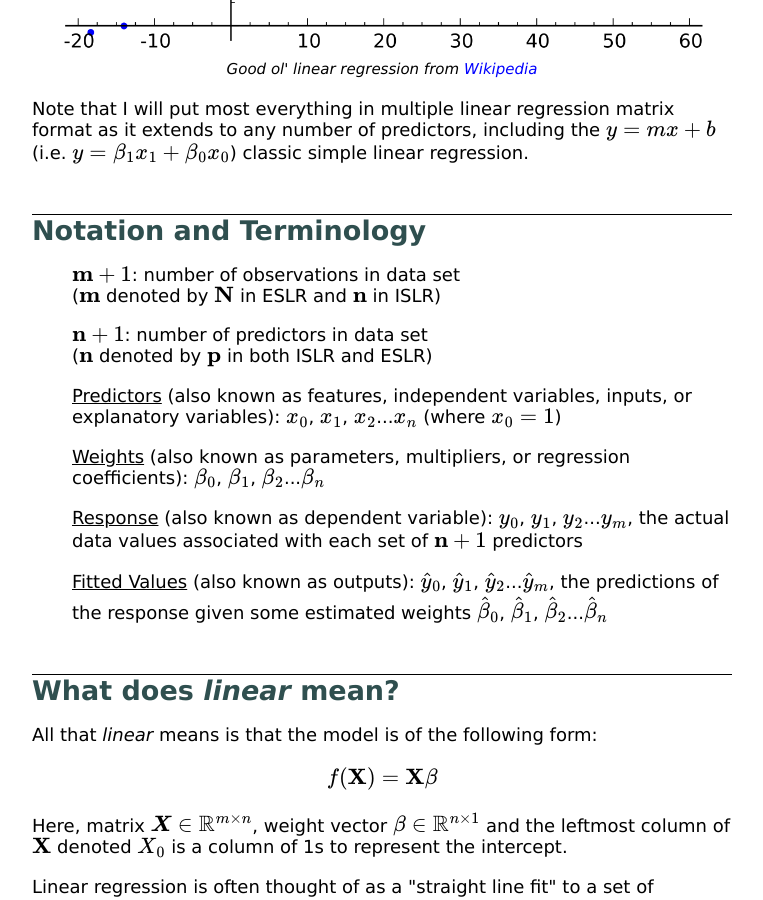
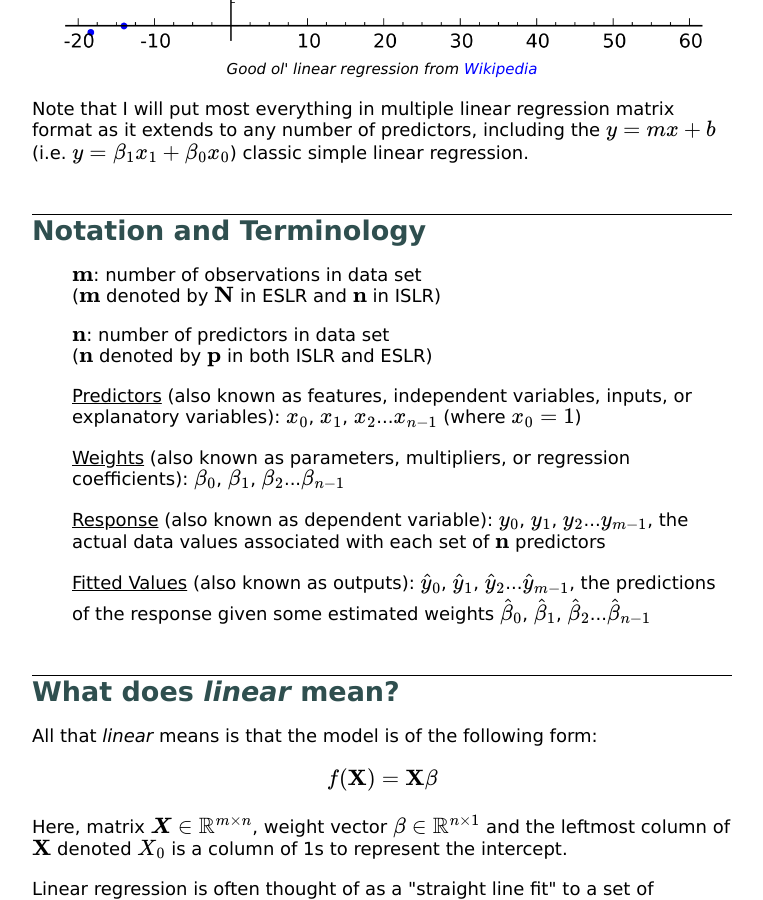
Before and after one commit to robinovitch61/robinovitch61.github.io, a Jekyll site: the page built from _posts/2019-10-18-linear-regression-theory.html, in a window 1280 px wide and 900 px high, scrolled down 749 px. Shown: the whole window, without its empty margins (258-1021 px from the left). Built offline with Jekyll 4.4.1, drawn with Linux system fonts in a browser that asks for light colours.

Commit message:
num predictors/samples notation fix

```diff
--- a/_posts/2019-10-18-linear-regression-theory.html
+++ b/_posts/2019-10-18-linear-regression-theory.html
@@ -17,12 +17,12 @@ layout: post
 <h2>Notation and Terminology</h2>
 <p>
     <ul>
-        <p>\(\mathbf{m} + 1\): number of observations in data set <br>(\(\mathbf{m}\) denoted by \(\mathbf{N}\) in ESLR and \(\mathbf{n}\) in ISLR)</p>
-        <p>\(\mathbf{n} + 1\): number of predictors in data set <br>(\(\mathbf{n}\) denoted by \(\mathbf{p}\) in both ISLR and ESLR)</p>
-        <p><span class="underline">Predictors</span> (also known as features, independent variables, inputs, or explanatory variables): \( x_0 \), \( x_1 \), \( x_2 \)...\( x_n \) (where \( x_0 = 1 \))</p>
-        <p><span class="underline">Weights</span> (also known as parameters, multipliers, or regression coefficients): \( \beta_0 \), \( \beta_1 \), \( \beta_2 \)...\( \beta_n \)</p>
-        <p><span class="underline">Response</span> (also known as dependent variable): \( y_0 \), \( y_1 \), \( y_2 \)...\( y_m \), the actual data values associated with each set of \( \mathbf{n} +1 \) predictors</p>
-        <p><span class="underline">Fitted Values</span> (also known as outputs): \( \hat{y}_0 \), \( \hat{y}_1 \), \( \hat{y}_2 \)...\( \hat{y}_m \), the predictions of the response given some estimated weights \( \hat{\beta}_0 \), \( \hat{\beta}_1 \), \( \hat{\beta}_2 \)...\( \hat{\beta}_n \)</p>
+        <p>\(\mathbf{m}\): number of observations in data set <br>(\(\mathbf{m}\) denoted by \(\mathbf{N}\) in ESLR and \(\mathbf{n}\) in ISLR)</p>
+        <p>\(\mathbf{n}\): number of predictors in data set <br>(\(\mathbf{n}\) denoted by \(\mathbf{p}\) in both ISLR and ESLR)</p>
+        <p><span class="underline">Predictors</span> (also known as features, independent variables, inputs, or explanatory variables): \( x_0 \), \( x_1 \), \( x_2 \)...\( x_{n-1} \) (where \( x_0 = 1 \))</p>
+        <p><span class="underline">Weights</span> (also known as parameters, multipliers, or regression coefficients): \( \beta_0 \), \( \beta_1 \), \( \beta_2 \)...\( \beta_{n-1} \)</p>
+        <p><span class="underline">Response</span> (also known as dependent variable): \( y_0 \), \( y_1 \), \( y_2 \)...\( y_{m-1} \), the actual data values associated with each set of \( \mathbf{n} \) predictors</p>
+        <p><span class="underline">Fitted Values</span> (also known as outputs): \( \hat{y}_0 \), \( \hat{y}_1 \), \( \hat{y}_2 \)...\( \hat{y}_{m-1} \), the predictions of the response given some estimated weights \( \hat{\beta}_0 \), \( \hat{\beta}_1 \), \( \hat{\beta}_2 \)...\( \hat{\beta}_{n-1} \)</p>
     </ul>
 </p>
 
```
